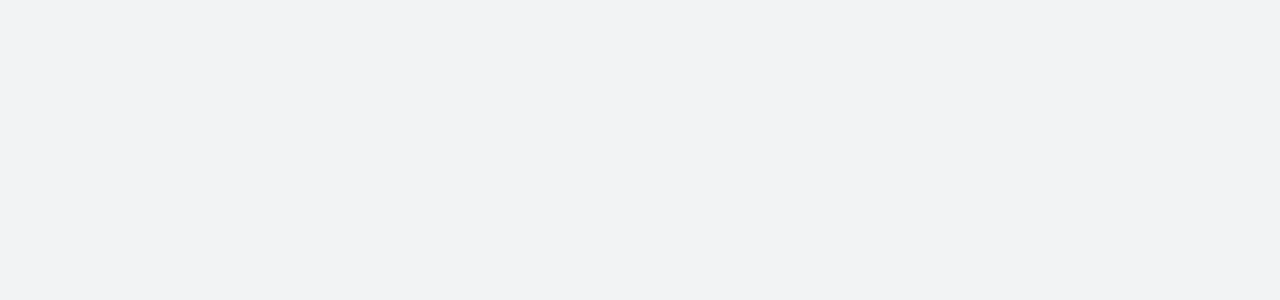
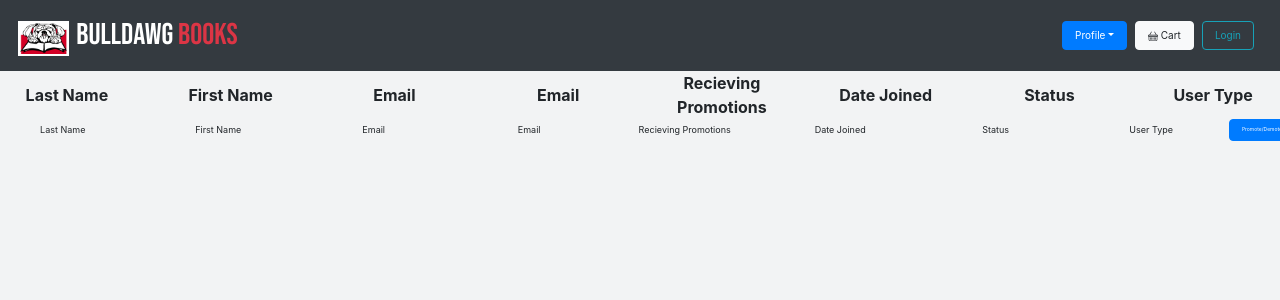
Before and after one commit to hunterwilkins2/bulldog-books, a React (Create React App) app: page /admin/ManageUsers in a window 1280 px wide. Shown: the top 300 px of the page. Built offline with nearby package versions, Linux system fonts and the light colour scheme.

Commit message:
Added page and linked preliminary page to manage users

```diff
--- a/src/App.js
+++ b/src/App.js
@@ -15,6 +15,7 @@ import Admin from './components/admin/Admin'
 import Checkout from './components/Checkout'
 import Login from './components/Login'
 import ManagePromotions from './components/admin/ManagePromotions'
+import ManageUsers from './components/admin/ManageUsers'
 
 
 // need to troubleshoot why Cart, Orders, Profile not rendering
@@ -38,6 +39,7 @@ function App() {
                 <Route path='/user/profile' component={Profile}/>
                 <Route path='/Login' exact component={Login} />
                 <Route path='/admin/ManagePromotions' exact component={ManagePromotions} />
+                <Route path='/admin/ManageUsers' exact component={ManageUsers} />
             </Switch>
         </Router>
     )
--- a/src/components/StoreNavbar.js
+++ b/src/components/StoreNavbar.js
@@ -53,7 +53,7 @@ function StoreNavbar({homePage=false, login=false}){
 
                 {Cookies.get('userType') === 'admin' &&
                 <>
-                    <Button  id = "button-cart" className="ml-2" variant="light"> Manage Users</Button>
+                    <Button href = "/admin/ManageUsers"  id = "button-cart" className="ml-2" variant="light" onClick={()=>console.log('clicked')}>Manage Users</Button>
                     <Button href = "/admin/ManagePromotions"  id = "button-cart" className="ml-2" variant="light" onClick={()=>console.log('clicked')}>Manage Promotions</Button>
                 </>
                 }
--- /dev/null
+++ b/src/components/admin/ManageUsers.js
@@ -0,0 +1,45 @@
+import {React} from 'react'
+// import { Formik } from 'formik'
+import {Row, Col, Button} from 'react-bootstrap'
+// import * as yup from 'yup'
+
+import StoreNavbar from '../StoreNavbar'
+import './../styles/ManageUsers.css'
+
+function ManagePromotions(){
+
+    return  (
+
+        <div>
+            <StoreNavbar/>
+            <div>
+                <Row>
+                    <Col className = "col-title-manusers"> Last Name </Col>
+                    <Col className = "col-title-manusers"> First Name </Col>
+                    <Col className = "col-title-manusers"> Email </Col>
+                    <Col className = "col-title-manusers"> Email </Col>
+                    <Col className = "col-title-manusers"> Recieving Promotions </Col>
+                    <Col className = "col-title-manusers"> Date Joined </Col>
+                    <Col className = "col-title-manusers"> Status </Col>
+                    <Col className = "col-title-manusers"> User Type </Col>
+                </Row>
+                <Row>
+                    <Col className = "col-list-manusers"> Last Name </Col>
+                    <Col className = "col-list-manusers"> First Name </Col>
+                    <Col className = "col-list-manusers"> Email </Col>
+                    <Col className = "col-list-manusers"> Email </Col>
+                    <Col className = "col-list-manusers"> Recieving Promotions </Col>
+                    <Col className = "col-list-manusers"> Date Joined </Col>
+                    <Col className = "col-list-manusers"> Status </Col>
+                    <Col className = "col-list-manusers"> User Type </Col>
+                    <Button className = "but-manusers"> Promote/Demote </Button>
+                </Row>
+
+
+            </div>
+        </div>
+    )
+
+}
+
+export default ManagePromotions
--- /dev/null
+++ b/src/components/styles/ManageUsers.css
@@ -0,0 +1,25 @@
+
+
+.col-title-manusers {
+    display: flex;
+    flex-direction: column;
+    justify-content: center;
+    text-align: center;
+
+    font-weight: bold;
+
+    font-size: medium;
+}
+
+.col-list-manusers {
+    display: flex;
+    flex-direction: column;
+    justify-content: center;
+    text-align: center;
+
+    font-size: xx-small;
+}
+
+.but-manusers {
+    font-size: 5px;
+}
```
